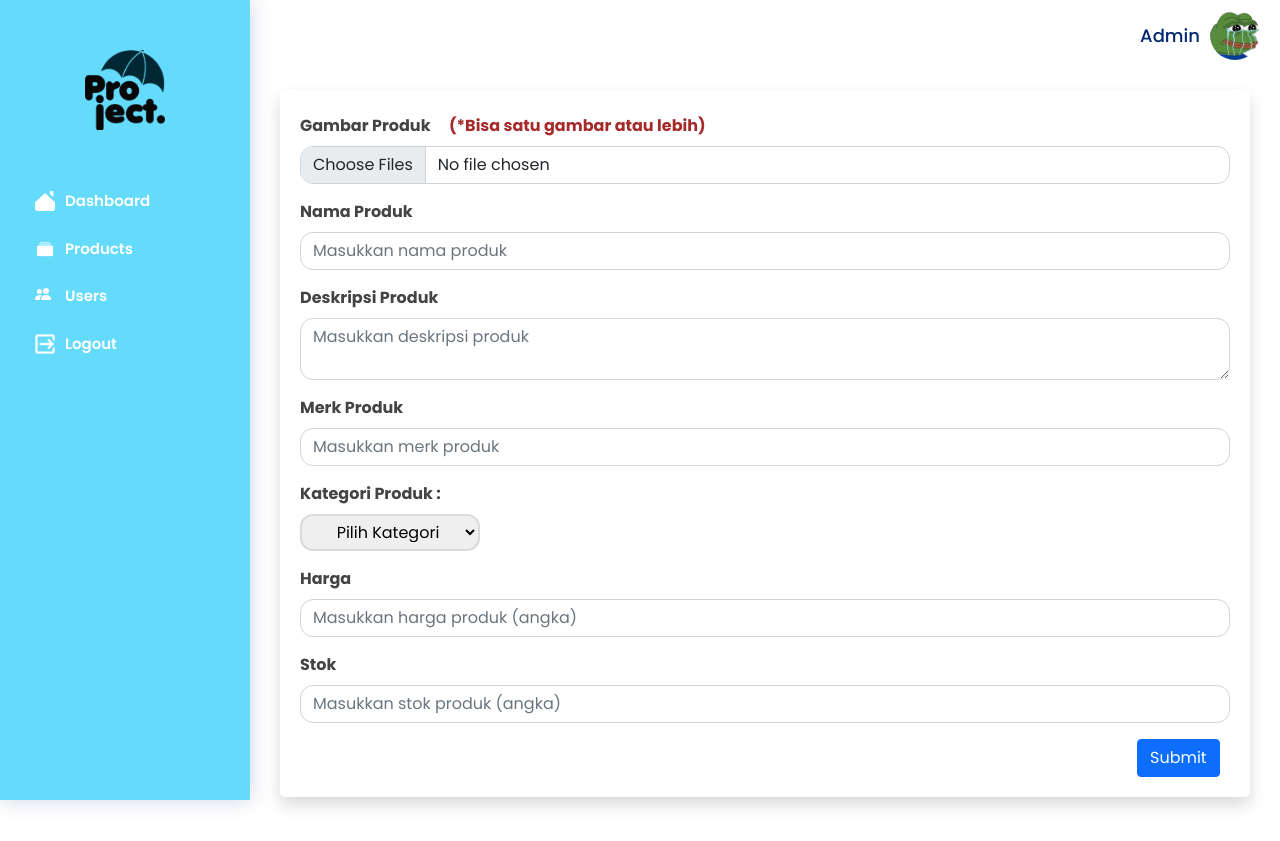
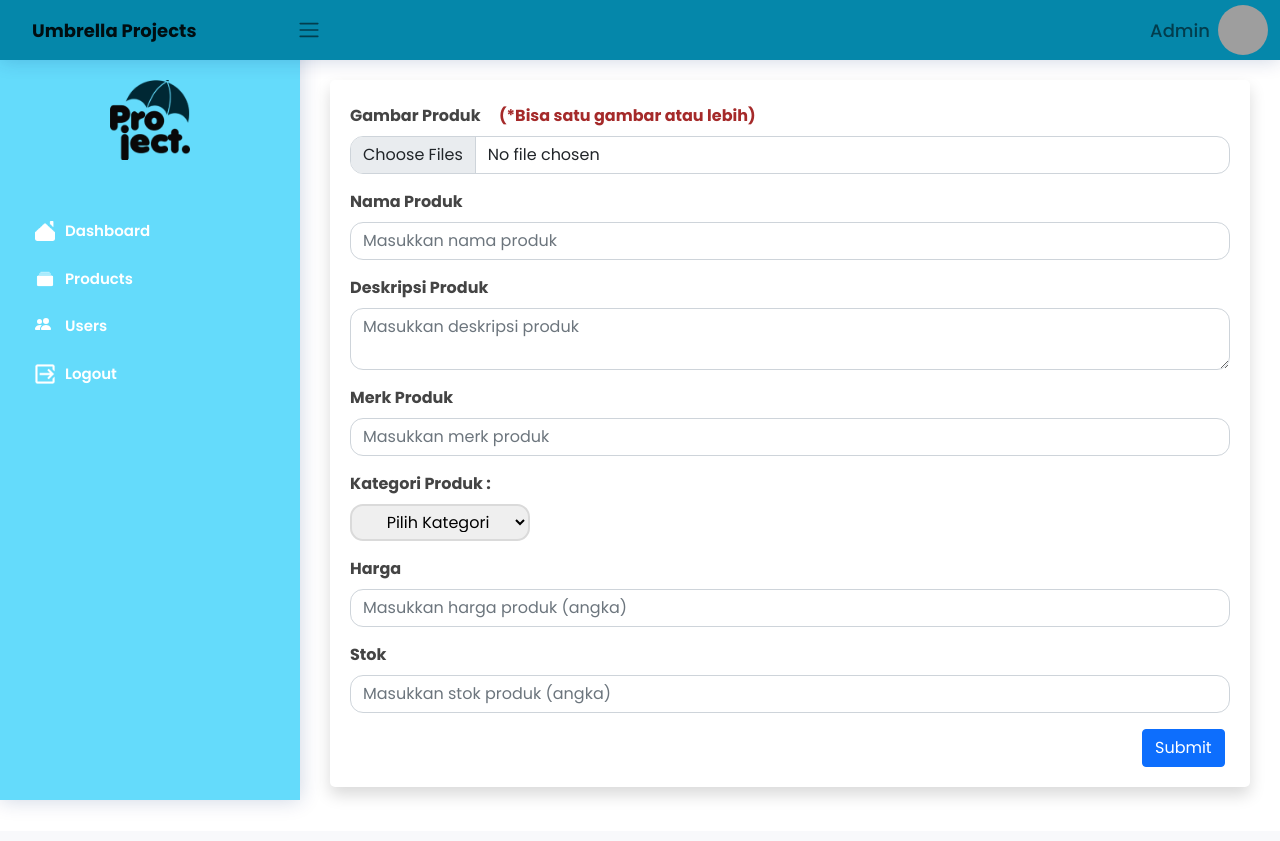
Before and after one commit to Gigabyte-Gang-Team/Umbrella-Project, a Flask app: page /addProduct in a window 1280 px wide. After the commit the page ends 803 px from the top, so only its background shows below. Run offline with Flask 3, Linux system fonts and the light colour scheme; grey boxes are pictures that could not be loaded.

Commit message:
tambah style

```diff
--- a/static/css/admin.css
+++ b/static/css/admin.css
@@ -2,6 +2,8 @@ body {
   font-family: 'poppins', sans-serif;
   background: #ffffff;
   color: #444444;
+  margin: 0;
+  padding: 0;
 }
 
 a {
@@ -24,7 +26,8 @@ h6 {
 }
 
 #main {
-  margin-top: 0;
+  margin-left: 300px;
+  margin-top: 60px;
   padding: 20px 30px;
   transition: all 0.3s;
 }
@@ -76,6 +79,12 @@ h6 {
   color: #012970;
   font-family: 'Poppins', sans-serif;
 }
+.namaAdmin {
+    font-size: 18px;
+    font-weight: 500;
+    color: #012970;
+    font-family: 'Poppins', sans-serif;
+  }
 
 .card-title span {
   color: #899bbd;
@@ -94,6 +103,33 @@ h6 {
 /*--------------------------------------------------------------
     # Header
     --------------------------------------------------------------*/
+
+.header-nav ul {
+  list-style: none;
+}
+.navbar {
+  z-index: 1000;
+  position: fixed;
+  width: 100%;
+  top: 0;
+}
+
+.nama{
+  font-weight: bold;
+  color: antiquewhite;
+  width: 265px;
+  margin: 0;
+  margin-left: 20px;
+}
+
+.header-nav > ul {
+  margin: 0;
+  padding: 0;
+}
+.custom-navbar {
+    height: 60px; /* Atur tinggi navbar sesuai kebutuhan */
+    box-shadow: 0px 0px 20px rgba(1, 41, 112, 0.2);
+}
 
 /*--------------------------------------------------------------
     # Sidebar
@@ -117,7 +153,7 @@ h6 {
   justify-content: center;
   align-items: center;
   height: 80px;
-  margin: 30px 0 50px 0;
+  margin: 60px 0 50px 0;
 }
 
 .logo img {
@@ -130,7 +166,7 @@ h6 {
   top: 0;
   left: 0;
   bottom: 0;
-  width: 250px;
+  width: 300px;
   z-index: 996;
   transition: all 0.3s;
   padding: 20px;
@@ -140,7 +176,6 @@ h6 {
   box-shadow: 0px 0px 20px rgba(1, 41, 112, 0.2);
   background-color: #64dbfb;
 }
-
 
 .sidebar {
   transition: transform 0.3s ease;
@@ -154,19 +189,11 @@ h6 {
   margin-left: 20px;
 }
 
-
 #show-sidebar {
-  position: absolute;
-  top: 10px;
   z-index: 1000;
-  background-color: transparent; /* Set background to transparent */
-  border: none; /* Remove border */
   cursor: pointer;
-  padding: 10px;
-  font-size: 20px;
-  color: white; /* Optional: Set icon color to white */
+  color: white;
 }
-
 
 .centered-text {
   position: absolute;
@@ -174,25 +201,9 @@ h6 {
   left: 60%;
   transform: translate(-50%, -50%);
   text-align: center;
-  /* Ini untuk mengatur teks secara horizontal di tengah */
+
 }
 
-/* .sidebar::-webkit-scrollbar {
-    width: 5px;
-    height: 8px;
-    background-color: #fff;
-  }
-
- .sidebar::-webkit-scrollbar-thumb {
-    background-color: #fff;
-  } */
-
-@media (min-width: 1200px) {
-  #main,
-  #footer {
-    margin-left: 250px;
-  }
-}
 
 .sidebar-nav {
   padding: 0;
@@ -237,7 +248,7 @@ svg {
 
 .sidebar-nav .nav-link:hover {
   color: #fff;
-  background: #2a7cda;
+  background: #0587AA;
 }
 
 .sidebar-nav .nav-link:hover i {
--- a/templates/admin/header_admin.html
+++ b/templates/admin/header_admin.html
@@ -64,22 +64,34 @@
             mainElement.style.marginLeft = '0';
             footerElement.style.marginLeft = '0';
         } else {
-            mainElement.style.marginLeft = '250px';
-            footerElement.style.marginLeft = '250px';
+            mainElement.style.marginLeft = '300px';
+            footerElement.style.marginLeft = '300px';
         }
     }
     </script>
   </head>
   <body>
-    <header >
-        <div class="profile-picture-container">
-            <span class="nama">Admin</span>
-            <img id="photoPreview" src="../../static/profile_pics/andi.png" alt="Profile Picture" class="profile-picture" width="80" height="80"
-                onclick="document.getElementById('input-pic').click();" style="cursor: pointer;">
-            <input type="file" id="input-pic" name="file_give" accept="image/*" style="display:none;" onchange="previewPhoto(event)">
-        </div>
+    <header>
+        <nav class="navbar navbar-expand-lg navbar-light custom-navbar " style="background-color: #0587AA";>
+            <div class="container-fluid">
+                <div class="d-flex align-items-center">
+                    <a class="navbar-brand nama" href="#">
+                        Umbrella Projects
+                    </a>
+                    <span id="show-sidebar" class="navbar-toggler-icon" onclick="toggleSidebar()" ></span>
+
+                </div>
+                <div class="collapse navbar-collapse" >
+                    <div class="ms-auto d-flex align-items-center">
+                        <span class="navbar-text me-2 d-flex align-items-center namaAdmin">Admin</span>
+                        <img id="photoPreview" src="../../static/img/andi.png" alt="Profile Picture" class="profile-picture rounded-circle d-none d-lg-flex" width="40" height="40" onclick="document.getElementById('input-pic').click();" style="cursor: pointer;">
+                        <input type="file" id="input-pic" name="file_give" accept="image/*" style="display:none;" onchange="previewPhoto(event)">
+                    </div>
+                </div>
+            </div>
+        </nav>
     </header>
-    <button id="show-sidebar" onclick="toggleSidebar()"><i class="navbar-toggler-icon" style="color: black;"></i></button>
+
     <aside id="sidebar" class="sidebar">
         </button>
         <ul class="sidebar-nav" id="sidebar-nav">
```
Lines whose indentation alone changed are shown as unchanged.
